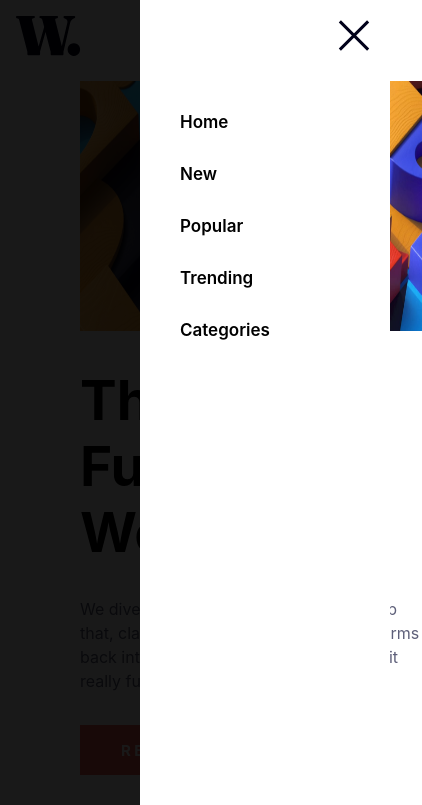
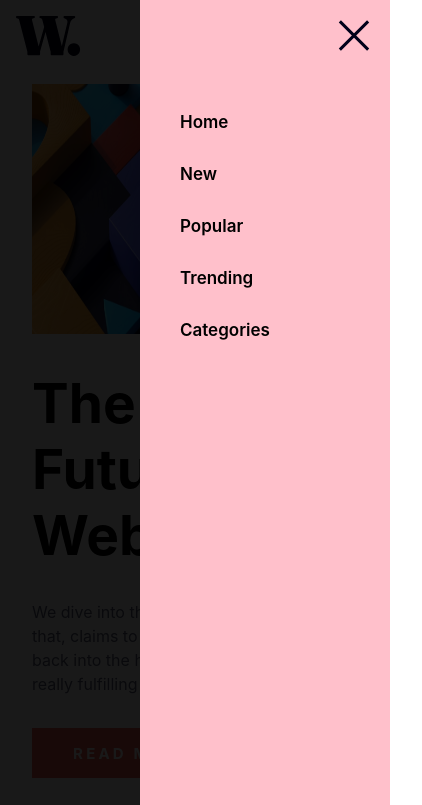
Before and after one commit to CocoShesh/news-homepage-main, a plain HTML site: page index.html in a window 390 px wide. Shown: the top 805 px of the page, 422 px wide, since content can reach past the window. Drawn offline with Linux system fonts and the light colour scheme.

Commit message:
Update style.css

```diff
--- a/style.css
+++ b/style.css
@@ -198,8 +198,7 @@ section .content-01,
     display: grid;
     grid-template-columns: 1fr;
     grid-template-rows: auto auto auto auto;
-
-    margin-inline: clamp(0.5rem, 5rem, 10rem);
+    margin-inline: clamp(0.5rem, 5rem, 2rem);
     grid-template-areas: "image" "bright" "readmore" "article";
     height: 100%;
   }
@@ -209,7 +208,7 @@ section .content-01,
     top: 0;
     height: 100%;
     width: 250px;
-    background: white;
+    background: pink;
     transition: right 1s ease;
   }
   #bg {
@@ -225,6 +224,8 @@ section .content-01,
   #burger {
     margin-block: 1rem;
     display: block;
+    width: 30px;
+    height: 20px;
   }
   ul {
     margin-block: 7rem;
@@ -265,6 +266,9 @@ section .content-01,
   .sidebar h1 {
     margin-block: 1.5rem;
   }
+}
+.sidebar {
+  margin-inline: auto;
 }
 
 @media screen and (min-width: 1024px) {
```
